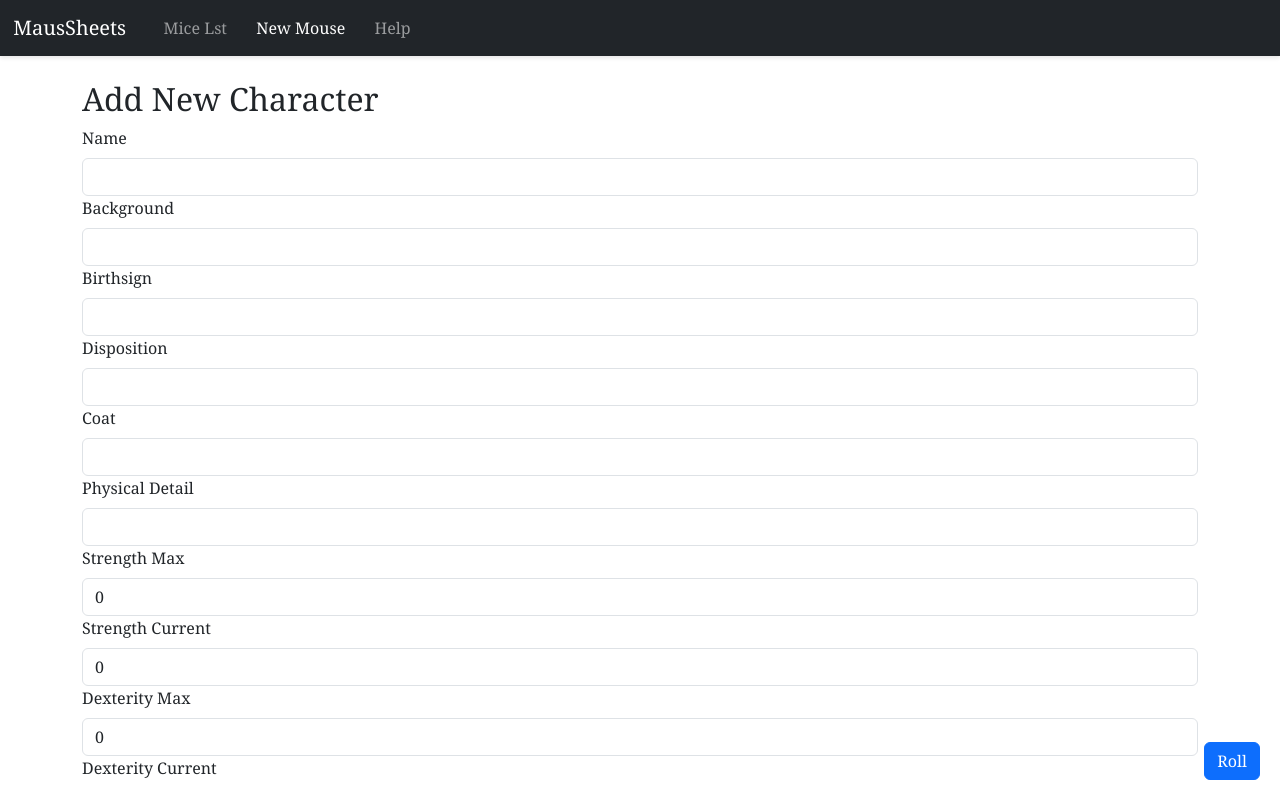
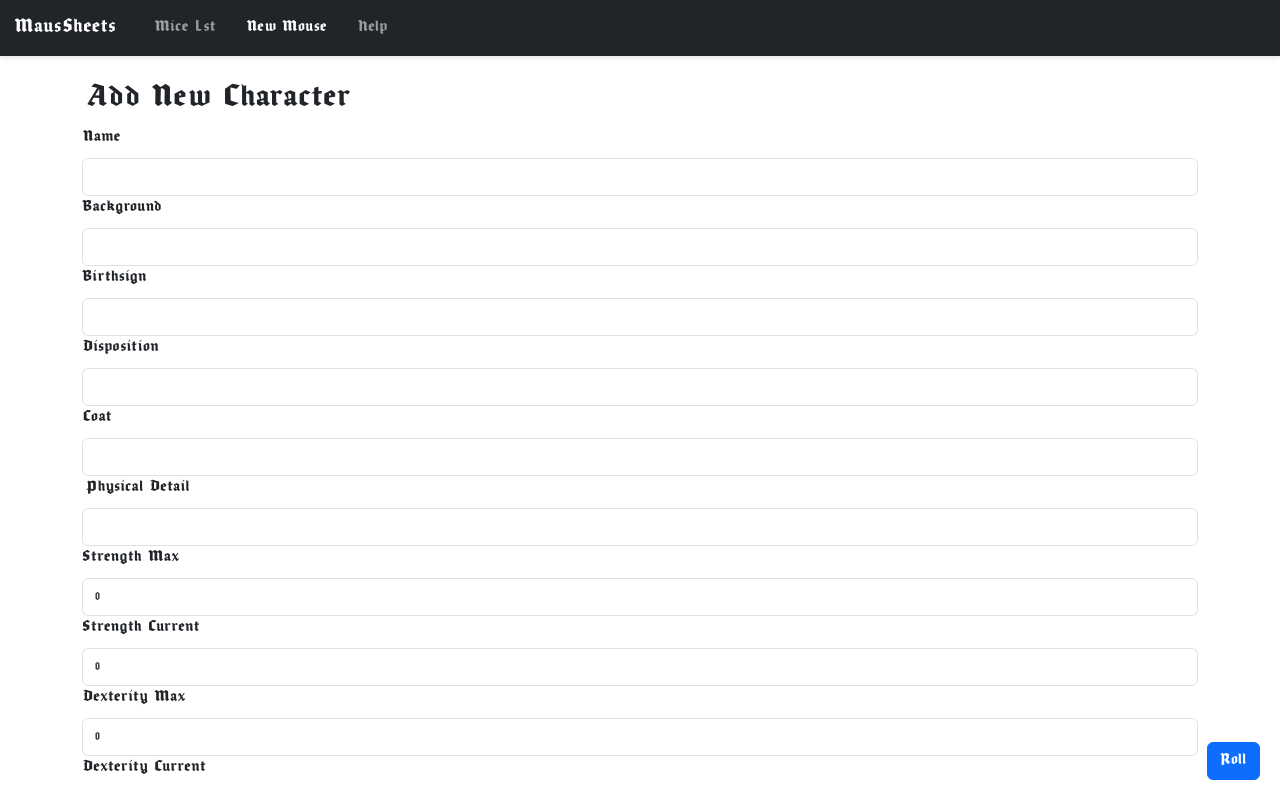
Before and after one commit to alvarocavalcanti/MausSheet, a React (Create React App) app: page /new in a window 1280 px wide. Shown: the top 788 px of the page. Built offline with nearby package versions, Linux system fonts and the light colour scheme.

Commit message:
Using new font

```diff
--- a/src/index.css
+++ b/src/index.css
@@ -1,9 +1,14 @@
 /* index.css */
+
+@font-face {
+  font-family: 'Gothico Minimo';
+  src: url('gothicominimo.ttf');
+}
 
 /* General body styling to apply Bootstrap's theme correctly */
 body {
   background-color: #f8f9fa; /* Light background color */
-  font-family: Georgia, serif !important;
+  font-family: "Gothico Minimo", serif !important;
 }
 
 /* Styling for the main content */
```
Also changed, not shown: src/gothicominimo.ttf (added).
